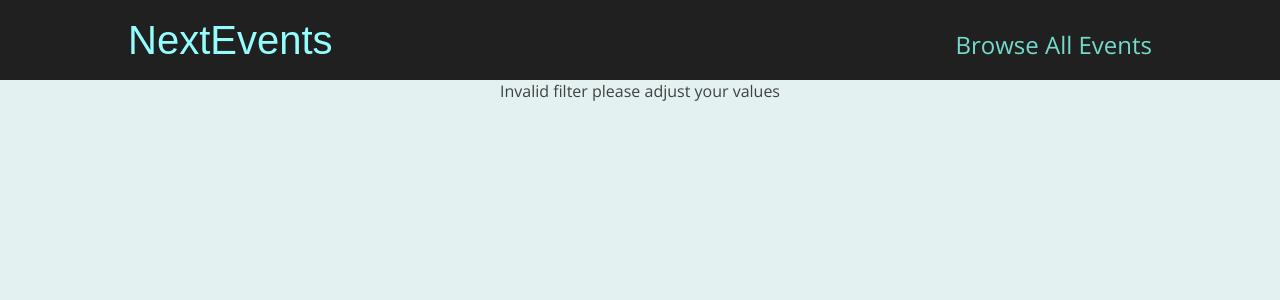
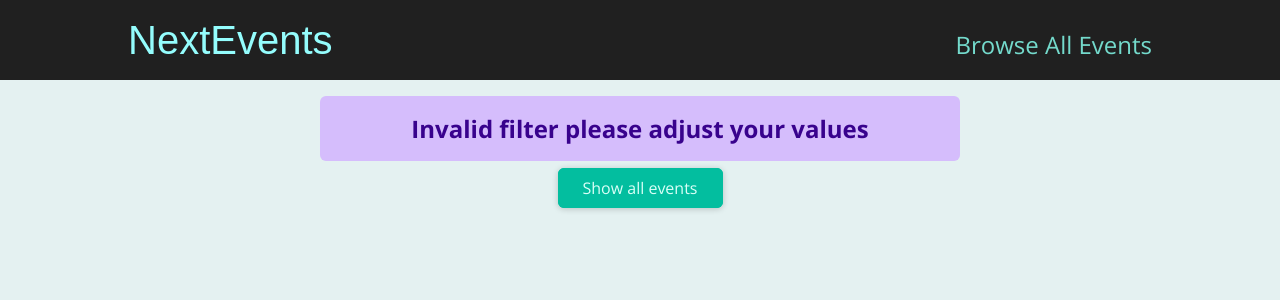
Before and after one commit to Charles-Rocke/NextEvents, a Next.js app: page /events/e2 in a window 1280 px wide. Shown: the top 300 px of the page. Built offline with nearby package versions, Linux system fonts and the light colour scheme.

Commit message:
adding final touches

```diff
--- /dev/null
+++ b/components/event-detail/results-title.js
@@ -0,0 +1,20 @@
+import Button from "../ui/Button";
+import classes from "./results-title.module.css";
+
+function ResultsTitle(props) {
+  const { date } = props;
+
+  const humanReadableDate = new Date(date).toLocaleDateString("en-US", {
+    month: "long",
+    year: "numeric",
+  });
+
+  return (
+    <section className={classes.title}>
+      <h1>Events in {humanReadableDate}</h1>
+      <Button link="/events">Show all events</Button>
+    </section>
+  );
+}
+
+export default ResultsTitle;
--- /dev/null
+++ b/components/event-detail/results-title.module.css
@@ -0,0 +1,6 @@
+.title {
+  margin: 2rem auto;
+  width: 90%;
+  max-width: 40rem;
+  text-align: center;
+}
--- /dev/null
+++ b/components/ui/error-alert.js
@@ -0,0 +1,7 @@
+import classes from './error-alert.module.css';
+
+function ErrorAlert(props) {
+  return <div className={classes.alert}>{props.children}</div>;
+}
+
+export default ErrorAlert;
--- /dev/null
+++ b/components/ui/error-alert.module.css
@@ -0,0 +1,12 @@
+.alert {
+  margin: 1rem auto;
+  padding: 1rem 2rem;
+  width: 90%;
+  max-width: 40rem;
+  background-color: #d5bdfc;
+  color: #38028d;
+  font-weight: bold;
+  font-size: 1.5rem;
+  text-align: center;
+  border-radius: 6px;
+}
--- a/pages/events/[...slug].js
+++ b/pages/events/[...slug].js
@@ -1,6 +1,9 @@
 import { useRouter } from "next/router";
 import { getFilteredEvents } from "../../dummy-data";
 import EventList from "../../components/events/EventList";
+import ResultsTitle from "../../components/event-detail/results-title";
+import Button from "../../components/ui/Button";
+import ErrorAlert from "../../components/ui/error-alert";
 
 function FilteredEvents() {
   const router = useRouter();
@@ -24,7 +27,16 @@
     numMonth < 1 ||
     numMonth > 12
   ) {
-    return <p className="center">Invalid filter please adjust your values</p>;
+    return (
+      <>
+        <ErrorAlert>
+          <p className="center">Invalid filter please adjust your values</p>
+        </ErrorAlert>
+        <div className="center">
+          <Button link="/events">Show all events</Button>
+        </div>
+      </>
+    );
   }
 
   const filteredEvents = getFilteredEvents({
@@ -32,12 +44,24 @@
     month: numMonth,
   });
   if (!filteredEvents || filteredEvents.length === 0) {
-    return <p className="center">No events found for the chosen filter</p>;
+    return (
+      <>
+        <ErrorAlert>
+          <p className="center">No events found for the chosen filter</p>
+        </ErrorAlert>
+        <div className="center">
+          <Button link="/events">Show all events</Button>
+        </div>
+      </>
+    );
   }
+
+  const date = new Date(numYear, numMonth - 1);
   return (
-    <div>
-      <EventList events={filteredEvents} />
-    </div>
+    <>
+      <ResultsTitle date={date} />
+      <EventList link="/events" events={filteredEvents} />
+    </>
   );
 }
 
```
Also changed, not shown: pages/events/[eventId].js (+12 -1 lines).
